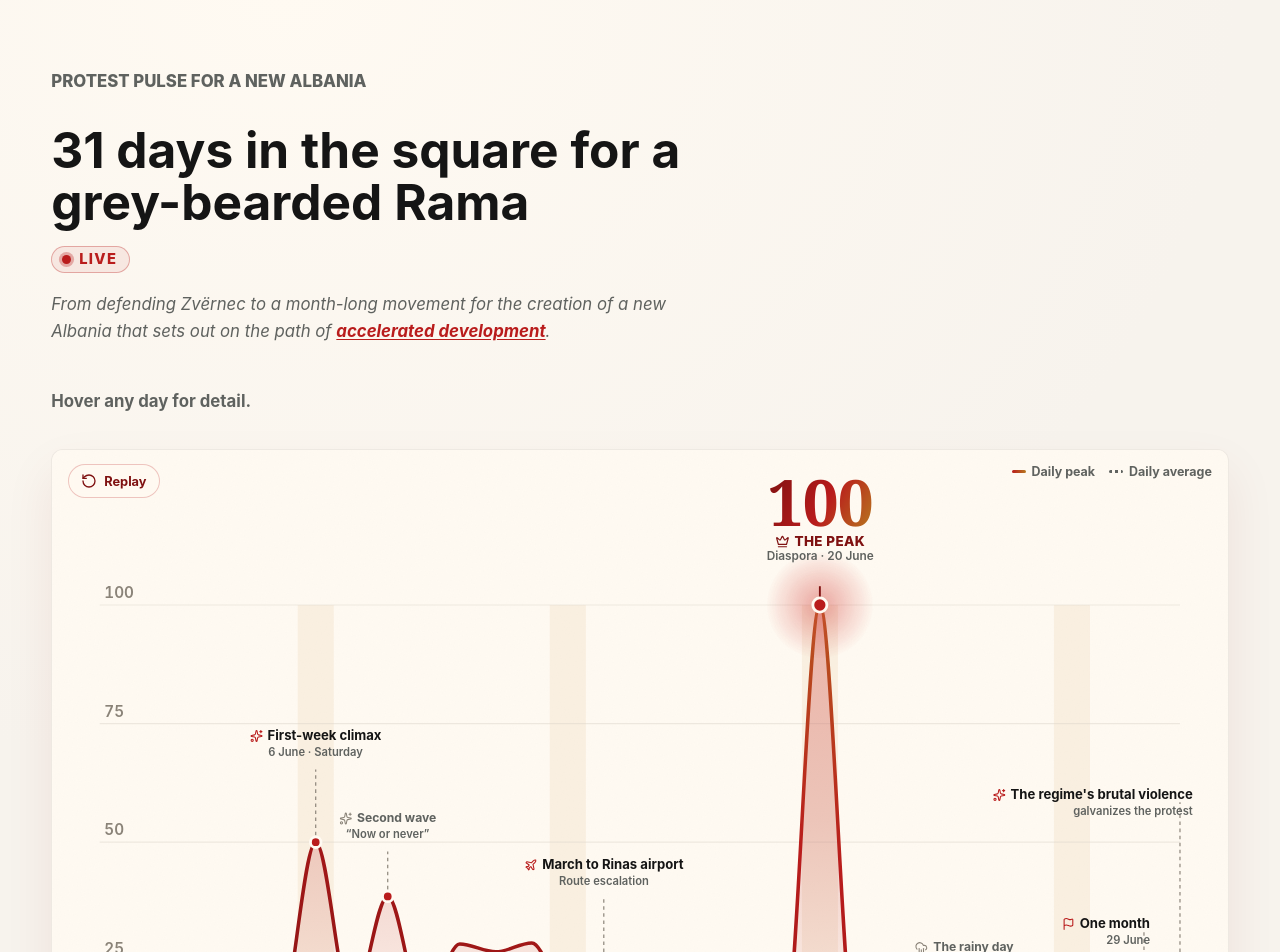
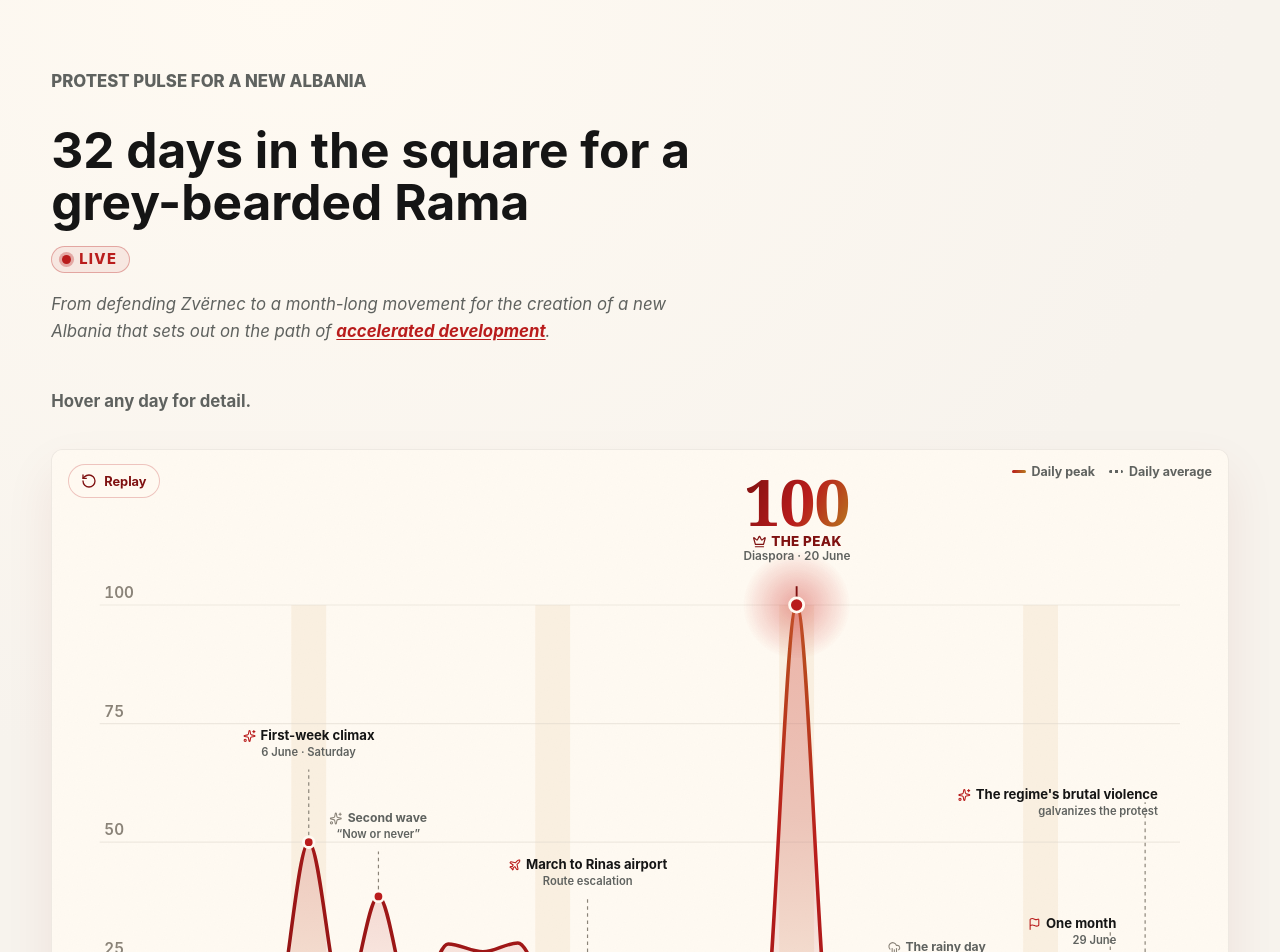
Before and after one commit to rlleshi/diaspora_marrshon, a Next.js app: page /en/pulsi in a window 1280 px wide. Shown: the part 80-1032 px from the top of the page. Built offline with nearby package versions, Linux system fonts and the light colour scheme.

Commit message:
add day 32

```diff
--- a/app/en/pulsi/page.tsx
+++ b/app/en/pulsi/page.tsx
@@ -4,7 +4,7 @@ import { LiveTrackerPage } from "@/components/live-tracker-page";
 export const metadata: Metadata = {
   title: "Protest pulse | Diaspora marshes",
   description:
-    "The June 2026 protest participation index: 31 days in the square, day by day, with the key moments.",
+    "The June 2026 protest participation index: 32 days in the square, day by day, with the key moments.",
 };
 
 export default function Page() {
--- a/app/pulsi/page.tsx
+++ b/app/pulsi/page.tsx
@@ -4,7 +4,7 @@ import { LiveTrackerPage } from "@/components/live-tracker-page";
 export const metadata: Metadata = {
   title: "Pulsi i protestës | Diaspora marshon",
   description:
-    "Indeksi i pjesëmarrjes në protestat e qershorit 2026: 31 ditë në shesh, ditë pas dite, me momentet kyçe.",
+    "Indeksi i pjesëmarrjes në protestat e qershorit 2026: 32 ditë në shesh, ditë pas dite, me momentet kyçe.",
 };
 
 export default function Page() {
--- a/components/live-tracker-page.tsx
+++ b/components/live-tracker-page.tsx
@@ -26,7 +26,7 @@ const COPY: Record<
     homeHref: "/",
     homeLabel: "Kthehu te faqja kryesore",
     eyebrow: "Pulsi i protestës për Shqipërinë e re",
-    title: "31 ditë në shesh për një mjekërrosh bardhërosh",
+    title: "32 ditë në shesh për një mjekërrosh bardhërosh",
     liveLabel: "Live",
     intro: {
       before:
@@ -54,14 +54,14 @@ const COPY: Record<
       replay: "Rishfaq",
       saturday: "e shtunë",
       ariaSummary:
-        "Indeksi i pjesëmarrjes në protesta përgjatë 31 ditëve, me kulmin në ditën e 21-të (20 qershor 2026).",
+        "Indeksi i pjesëmarrjes në protesta përgjatë 32 ditëve, me kulmin në ditën e 21-të (20 qershor 2026).",
     },
   },
   en: {
     homeHref: "/en",
     homeLabel: "Back to the homepage",
     eyebrow: "Protest pulse for a new Albania",
-    title: "31 days in the square for a grey-bearded Rama",
+    title: "32 days in the square for a grey-bearded Rama",
     liveLabel: "Live",
     intro: {
       before:
@@ -89,7 +89,7 @@ const COPY: Record<
       replay: "Replay",
       saturday: "Saturday",
       ariaSummary:
-        "Protest participation index across 31 days, peaking on day 21 (20 June 2026).",
+        "Protest participation index across 32 days, peaking on day 21 (20 June 2026).",
     },
   },
 };
--- a/components/participation/ParticipationChart.tsx
+++ b/components/participation/ParticipationChart.tsx
@@ -252,7 +252,7 @@ export function ParticipationChart({
         ))}
 
         {/* x axis labels */}
-        {[1, 5, 10, 15, 20, 25, 31].map((day) => (
+        {[1, 5, 10, 15, 20, 25, 32].map((day) => (
           <text
             key={`x-${day}`}
             className="pc-xlabel"
--- a/data/participation.ts
+++ b/data/participation.ts
@@ -1,4 +1,4 @@
-// 31-day participation index for the June 2026 "Revolucioni i Flamingove" protests.
+// 32-day participation index for the June 2026 "Revolucioni i Flamingove" protests.
 //
 // Source: News24 live broadcasts of each day's protest in Tirana, analyzed with a
 // crowd-counting model. The headline series is `peak` (top-10 peak frame average).
@@ -8,9 +8,11 @@
 // `mean` and `median` are the same crowd model over the retained broadcast frames.
 //
 // Data: outputs/protesta_summary/crowd_visibility_index_1_30.csv (days 1-30)
-// Story: outputs/protesta_summary/protest_story_notes_1_31.md
+// Story: outputs/protesta_summary/protest_story_notes_1_32.md
 // Day 31 computed from the protesta_31 timeline (top-10 peak avg 697.6, mean 229.9,
 // median 212.5), normalized on the same Day-7 reference as days 1-30.
+// Day 32 computed from the protesta_32 timeline, retained frames only (top-10 peak
+// avg 327.6, mean 190.6, median 176.5), normalized on the same Day-7 reference.
 
 export type ParticipationDay = {
   day: number;
@@ -98,6 +100,8 @@ export const participation: ParticipationDay[] = [
   { day: 31, date: "2026-06-30", saturday: false, peak: 13.51, mean: 4.45, median: 4.11, source: yt("eXqGp85o7uk"),
     note: { sq: "Protesta galvanizohet pasi nëpunësit e regjimit ushtrojnë dhunë krejtësisht të paprovokuar tek protestuesit.", en: "The protest is galvanized after regime officials use completely unprovoked violence against protesters." },
     noteLink: { href: "https://youtu.be/Nye2pigb8fc", word: { sq: "të paprovokuar", en: "unprovoked" } } },
+  { day: 32, date: "2026-07-01", saturday: false, peak: 6.34, mean: 3.69, median: 3.42, source: yt("CbddHOZPo3s"),
+    note: { sq: "Presion institucional: dosja “Albanian Files” dorëzohet në SPAK, marshimi i mbrëmjes ndalon para Parlamentit.", en: "Institutional pressure: the “Albanian Files” dossier is submitted to SPAK, and the evening march stops before Parliament." } },
 ];
 
 export type ParticipationEvent = {
```
